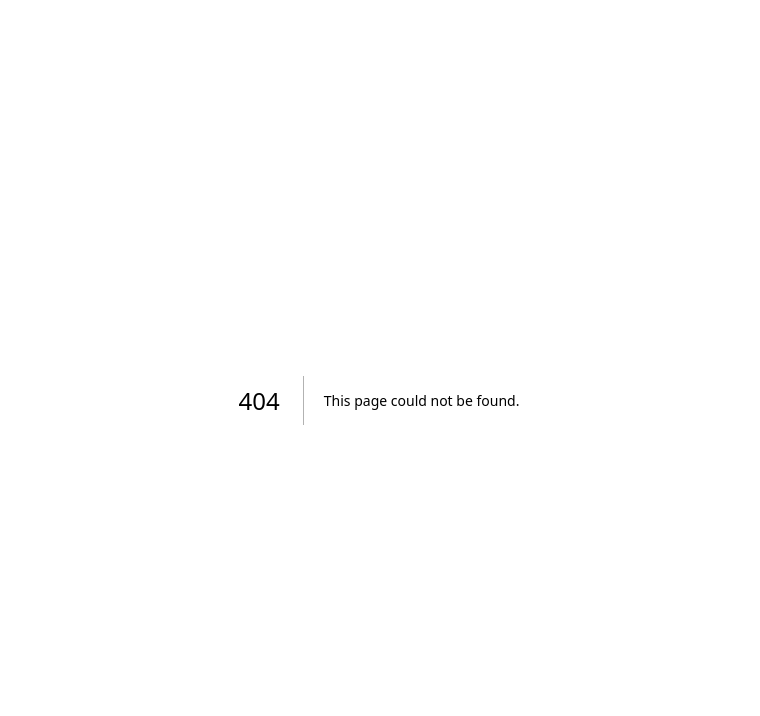
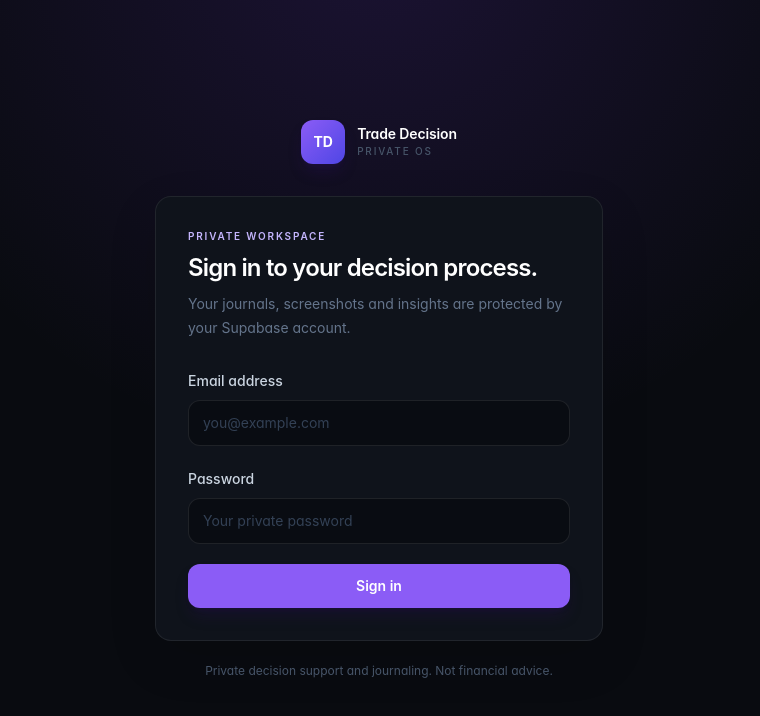
Before and after one commit to masigo-alt/trade-decision-os, a Next.js app: page /login in a window 1280 px wide. Before the commit this address had no page. Shown: the top 716 px of the page, without its empty margins (261-1021 px from the left). Built offline with nearby package versions, Linux system fonts and the light colour scheme; no server answers.

Commit message:
feat: add private login flow

```diff
--- /dev/null
+++ b/app/login/page.tsx
@@ -0,0 +1,140 @@
+"use client";
+
+import { FormEvent, useEffect, useState } from "react";
+import { useRouter, useSearchParams } from "next/navigation";
+import { getSupabaseBrowserClient } from "@/lib/supabase/client";
+
+export default function LoginPage() {
+  const router = useRouter();
+  const searchParams = useSearchParams();
+  const bypassAuth = process.env.NEXT_PUBLIC_BYPASS_AUTH === "true";
+  const [email, setEmail] = useState("");
+  const [password, setPassword] = useState("");
+  const [status, setStatus] = useState<"checking" | "idle" | "submitting" | "error">("checking");
+  const [message, setMessage] = useState("");
+
+  const requestedPath = searchParams.get("next");
+  const destination = requestedPath?.startsWith("/") && !requestedPath.startsWith("//")
+    ? requestedPath
+    : "/";
+
+  useEffect(() => {
+    if (bypassAuth) {
+      router.replace(destination);
+      return;
+    }
+
+    let active = true;
+
+    getSupabaseBrowserClient().auth.getSession().then(({ data }) => {
+      if (!active) return;
+      if (data.session) {
+        router.replace(destination);
+        return;
+      }
+      setStatus("idle");
+    });
+
+    return () => {
+      active = false;
+    };
+  }, [bypassAuth, destination, router]);
+
+  async function signIn(event: FormEvent<HTMLFormElement>) {
+    event.preventDefault();
+    if (!email.trim() || !password) {
+      setStatus("error");
+      setMessage("Enter the email address and password created in Supabase.");
+      return;
+    }
+
+    setStatus("submitting");
+    setMessage("");
+
+    const { error } = await getSupabaseBrowserClient().auth.signInWithPassword({
+      email: email.trim(),
+      password,
+    });
+
+    if (error) {
+      setStatus("error");
+      setMessage(error.message === "Invalid login credentials"
+        ? "The email address or password is incorrect."
+        : error.message);
+      return;
+    }
+
+    router.replace(destination);
+    router.refresh();
+  }
+
+  return (
+    <main className="relative grid min-h-screen place-items-center overflow-hidden bg-[#090b10] px-5 py-10 text-slate-100">
+      <div className="pointer-events-none absolute inset-0 bg-[radial-gradient(circle_at_50%_-10%,rgba(124,58,237,0.16),transparent_34rem)]" />
+      <section className="relative w-full max-w-md">
+        <div className="mb-8 flex items-center justify-center gap-3">
+          <div className="grid h-11 w-11 place-items-center rounded-xl bg-gradient-to-br from-violet-500 to-indigo-600 text-sm font-bold text-white shadow-lg shadow-violet-950/30">
+            TD
+          </div>
+          <div>
+            <p className="text-sm font-semibold tracking-[-0.01em] text-white">Trade Decision</p>
+            <p className="text-[10px] font-medium uppercase tracking-[0.18em] text-slate-600">Private OS</p>
+          </div>
+        </div>
+
+        <div className="surface p-6 sm:p-8">
+          <p className="eyebrow text-violet-300">Private workspace</p>
+          <h1 className="mt-2 text-2xl font-semibold tracking-[-0.035em] text-white">Sign in to your decision process.</h1>
+          <p className="mt-2 text-sm leading-6 text-slate-500">Your journals, screenshots and insights are protected by your Supabase account.</p>
+
+          <form onSubmit={signIn} className="mt-7 space-y-5">
+            <label className="block">
+              <span className="text-sm font-medium text-slate-300">Email address</span>
+              <input
+                autoComplete="email"
+                autoFocus
+                disabled={status === "checking" || status === "submitting"}
+                onChange={(event) => setEmail(event.target.value)}
+                placeholder="you@example.com"
+                type="email"
+                value={email}
+                className="mt-2 block w-full rounded-xl border border-white/[0.09] bg-[#090c12] px-3.5 py-3 text-sm text-slate-100 outline-none transition placeholder:text-slate-700 focus:border-violet-400/40 focus:ring-2 focus:ring-violet-400/10"
+              />
+            </label>
+
+            <label className="block">
+              <span className="text-sm font-medium text-slate-300">Password</span>
+              <input
+                autoComplete="current-password"
+                disabled={status === "checking" || status === "submitting"}
+                onChange={(event) => setPassword(event.target.value)}
+                placeholder="Your private password"
+                type="password"
+                value={password}
+                className="mt-2 block w-full rounded-xl border border-white/[0.09] bg-[#090c12] px-3.5 py-3 text-sm text-slate-100 outline-none transition placeholder:text-slate-700 focus:border-violet-400/40 focus:ring-2 focus:ring-violet-400/10"
+              />
+            </label>
+
+            {status === "error" && (
+              <p role="alert" className="rounded-xl border border-rose-400/15 bg-rose-400/[0.07] px-3.5 py-3 text-sm text-rose-200">
+                {message}
+              </p>
+            )}
+
+            <button
+              disabled={status === "checking" || status === "submitting"}
+              type="submit"
+              className="flex w-full items-center justify-center rounded-xl bg-violet-500 px-4 py-3 text-sm font-semibold text-white shadow-lg shadow-violet-950/25 transition hover:bg-violet-400 disabled:cursor-wait disabled:opacity-60"
+            >
+              {status === "checking" ? "Checking session…" : status === "submitting" ? "Signing in…" : "Sign in"}
+            </button>
+          </form>
+        </div>
+
+        <p className="mt-5 text-center text-xs leading-5 text-slate-600">
+          Private decision support and journaling. Not financial advice.
+        </p>
+      </section>
+    </main>
+  );
+}
```
